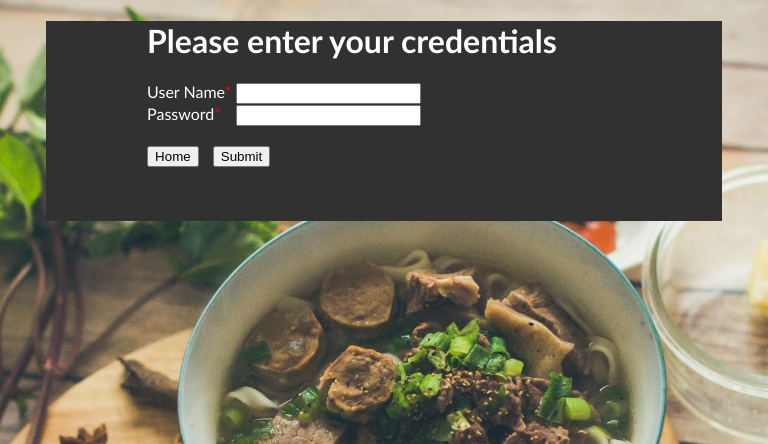
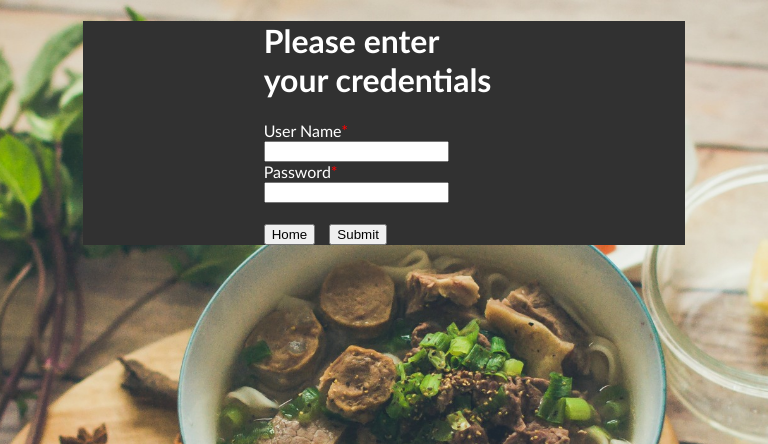
Before and after one commit to toma2004/csci571, a PHP site: page /database/html/log_in_page.html in a window 768 px wide. Shown: the top 444 px of the page. Run offline with PHP 8.4, Linux system fonts and the light colour scheme.

Commit message:
finished RWD for sign up and log in page
add more tuning for main web page (desktop and mobile browsers support)

```diff
--- a/ci/application/views/main_page_view.php
+++ b/ci/application/views/main_page_view.php
@@ -15,6 +15,7 @@ defined('BASEPATH') OR exit('No direct script access allowed');
     <meta name="author" content="Nguyen Tran"/>
     <meta name="viewport" content="width=device-width, initial-scale=1.0"/>
     <?php echo link_tag('css/main_css.css'); ?> <!-- Include css style sheet from folder /css -->
+    <?php echo link_tag('css/login_style.css'); ?> <!-- Include css style sheet from folder /css -->
     <!--<link rel="shortcut icon" type="image/jpg" href="flower_crown1.jpg"></link> -->
     <script src="<?php echo base_url(); ?>javascript/jquery-1.11.3.min.js"></script>
     <script src="<?php echo base_url(); ?>javascript/main_page_js.js"></script>
--- /dev/null
+++ b/ci/css/login_style.css
@@ -0,0 +1,48 @@
+#on_side_usr
+{
+    float: left;
+    padding-right: 10px;
+}
+
+#on_side_pwd
+{
+    float: left;
+    padding-right: 22px;
+}
+
+#pwd_box
+{
+    padding-bottom: 20px;
+}
+
+.outer_box_login
+{
+    margin-left: auto;
+    margin-right: auto;
+    width: 80%;
+    background-color: #313131;
+}
+
+.login_form1
+{
+    margin-left: auto;
+    margin-right: auto;
+    width: 40%;
+    height: 90%;
+}
+
+
+@media only screen and (max-width: 450px)
+{
+    .outer_box_login
+    {
+        width: 100%;
+        position: absolute;
+        top: 0;
+        left: 0;
+    }
+    .login_form1
+    {
+        width: 95%;
+    }
+}
--- a/ci/css/main_css.css
+++ b/ci/css/main_css.css
@@ -228,33 +228,6 @@ header
     text-align: center;
 }
 
-
-
-/**************************************************************************************************
-*Log in page style
-***************************************************************************************************/
-.outer_box_login
-{
-    margin-left: auto;
-    margin-right: auto;
-    width: 80%;
-    background-color: #313131;
-}
-
-.login_form1
-{
-    margin-left: auto;
-    margin-right: auto;
-    width: 40%;
-    height: 90%;
-}
-
-#pwd_login
-{
-    position:relative;
-    left:11px;
-}
-
 /**************************************************************************************************
 *Shopping cart display style
 ***************************************************************************************************/
@@ -483,11 +456,238 @@ header
 {
     background-color: #313131;
 }
+
+
+/**************************************************************************************************
+*Responsive web design for desktop browser
+***************************************************************************************************/
+@media only screen and (min-device-width: 668px) and (max-width: 1018px)
+{
+    #my_header1
+    {
+        margin: 0;
+        padding: 0;
+        width: 100%;
+        position: absolute;
+        top: 0;
+        left: 0;
+    }
+    header
+    {
+        width: 90%;
+        float: right;
+        line-height: 110px;
+        font-size: 35px;
+        margin: 0;
+        padding: 0;
+    }
+    #container
+    {
+        width: 100%;
+        height: 100vh; /*Size of element will be relative to size of viewport*/
+        overflow: hidden;
+        margin: 0;
+        padding: 0;
+        position: absolute;
+        top: 0;
+        left: 0;
+    }
+    /*div of forms*/
+    .main_div
+    {
+        position:relative;
+        top: 300px;
+        width: 100%;
+        margin: 0;
+        padding: 0;
+    }
+    #canvas
+    {
+        width: 100%;
+        height: 100%;
+        padding: 5.5% 0;
+        position: relative;
+
+        -webkit-transform:translateX(0);
+        -moz-transform:translateX(0);
+        -ms-transform:translateX(0);
+        -o-transform:translateX(0);
+        transform:translateX(0);
+
+        -webkit-transition:.5s ease all;
+        -moz-transition:.5s ease all;
+        -o-transition:.5s ease all;
+        transition:.5s ease all;
+    }
+    #nav {
+        width: 500px;
+        height: 100%;
+        background: #313131;
+        position: absolute;
+        left: -500px;
+        top: 0;
+        -webkit-transition:.5s ease all;
+        -moz-transition:.5s ease all;
+        -o-transition:.5s ease all;
+        transition:.5s ease all;
+
+        /* By default, rotate the menu 90deg inwards */
+        -webkit-transform:rotateY(-90deg);
+        -moz-transform:rotateY(-90deg);
+        -ms-transform:rotateY(-90deg);
+        -o-transform:rotateY(-90deg);
+        transform:rotateY(-90deg);
+    }
+    #container.display-nav #canvas {
+        -webkit-transform:translateX(500px);
+        -moz-transform:translateX(500px);
+        -ms-transform:translateX(500px);
+        -o-transform:translateX(500px);
+        transform:translateX(500px);
+    }
+
+    /* transition the menu with perspective on "show-nav" */
+    #container.display-nav #nav {
+        -webkit-transform-origin:100% 50%;
+        -moz-transform-origin:100% 50%;
+        -ms-transform-origin:100% 50%;
+        -o-transform-origin:100% 50%;
+        transform-origin:100% 50%;
+
+        -webkit-transform:perspective(600px) rotateY(0deg);
+        -moz-transform:perspective(600px) rotateY(0deg);
+        -ms-transform:perspective(600px) rotateY(0deg);
+        -o-transform:perspective(600px) rotateY(0deg);
+        transform:perspective(600px) rotateY(0deg);
+    }
+    /*changing list style of nav bar*/
+    #nav li.first_tier
+    {
+        width: 100%;
+        border-bottom: 1px solid #313131;
+    }
+    #nav ul ul
+    {
+        /*Reset values for vertical drop-down list*/
+        position: static;
+        top: auto;
+        width: auto;
+
+    }
+    /*transform a list*/
+    #toggle li a, .replace_a
+    {
+        height: 90px;
+
+    }
+    .border
+    {
+        border-top: 1px solid #313131;
+    }
+    #toggle ul li a, #toggle ul li .replace_a
+    {
+        background-color: #995300;
+        border-top: 1px solid #313131;
+    }
+    #toggle ul li .replace_a:hover
+    {
+        background-color: #909090;
+    }
+
+    /**************************************************************************************************
+    *Displaying detail of a product page
+    ***************************************************************************************************/
+    .product_detail_container
+    {
+        margin: 0;
+        position: absolute;
+        top: 0;
+        left: 0;
+    }
+    .image_info
+    {
+        padding-bottom: 1%;
+        width: 100%;
+        background-color: #000;
+    }
+    #product_image
+    {
+        width: 100%;
+        height: 400px;
+    }
+    #my_image
+    {
+        width: 100%;
+    }
+
+    #sale_text
+    {
+        position: relative;
+        left: 0;
+        padding-bottom: 1%;
+
+    }
+
+    #add_to_cart_button
+    {
+        vertical-align: bottom;
+        bottom: auto;
+        width: 200px;
+        background: orange;
+        border: orange;
+        height: 30px;
+        cursor: pointer;
+        text-align: center;
+    }
+}
+
+@media only screen and (min-width: 571px) and (max-width: 600px)
+{
+    /*div of forms*/
+    .main_div
+    {
+        position: relative;
+        width: 100%;
+        padding: 0;
+        margin: 0;
+        top: 300px;
+    }
+}
+
+@media only screen and (min-width: 416px) and (max-width: 570px)
+{
+    /*div of forms*/
+    .main_div
+    {
+        position: relative;
+        width: 100%;
+        padding: 0;
+        margin: 0;
+        top: 400px;
+    }
+}
+
+@media only screen and (max-width: 415px)
+{
+    /*div of forms*/
+    .main_div
+    {
+        position: relative;
+        width: 100%;
+        padding: 0;
+        margin: 0;
+        top: 520px;
+    }
+}
+
 /**************************************************************************************************
 *Responsive web design for phone
 *Start with iphone 5s and 6
 ***************************************************************************************************/
-@media only screen and (max-device-width: 667px)
+@media only screen and (min-device-width: 320px)
+and (max-device-width: 667px)
+and (-webkit-min-device-pixel-ratio: 2)
+and (orientation: portrait)
 {
     body,html
     {
@@ -644,236 +844,4 @@ header
     {
         font-size: 20px;
     }
-    /**************************************************************************************************
-    *Log in page style
-    ***************************************************************************************************/
-    .outer_box_login
-    {
-        margin-left: auto;
-        margin-right: auto;
-        width: 90%;
-        background-color: #313131;
-        height: 1000px;
-    }
-
-    .login_form1
-    {
-        margin-left: auto;
-        margin-right: auto;
-        width: 85%;
-        height: 100%;
-    }
-    #header_login
-    {
-        font-size: 120px;
-    }
-    .login_label
-    {
-        font-size: 60px;
-    }
-    #usrname_login, #pwd_login, #submit_log_in, #to_home_from_login
-    {
-        font-size: 35px;
-    }
 }
-
-/**************************************************************************************************
-*Responsive web design for desktop browser
-***************************************************************************************************/
-@media only screen and (min-device-width: 668px) and (max-width: 1024px)
-{
-    #my_header1
-    {
-        margin: 0;
-        padding: 0;
-        width: 100%;
-        position: absolute;
-        top: 0;
-    }
-    header
-    {
-        width: 90%;
-        float: right;
-        line-height: 110px;
-        font-size: 35px;
-        margin: 0;
-        padding: 0;
-    }
-    #container
-    {
-        width: 100%;
-        height: 100vh; /*Size of element will be relative to size of viewport*/
-        overflow: hidden;
-        margin: 0;
-        padding: 0;
-        position: absolute;
-        top: 0;
-        left: 0;
-    }
-    /*div of forms*/
-    .main_div
-    {
-        position:absolute;
-        top: 320px;
-        width: 100%;
-        margin: 0;
-        padding: 0;
-    }
-    #canvas
-    {
-        width: 100%;
-        height: 100%;
-        padding: 5.5% 0;
-        position: relative;
-        border: solid;
-
-        -webkit-transform:translateX(0);
-        -moz-transform:translateX(0);
-        -ms-transform:translateX(0);
-        -o-transform:translateX(0);
-        transform:translateX(0);
-
-        -webkit-transition:.5s ease all;
-        -moz-transition:.5s ease all;
-        -o-transition:.5s ease all;
-        transition:.5s ease all;
-    }
-    #nav {
-        width: 500px;
-        height: 100%;
-        background: #313131;
-        position: absolute;
-        left: -500px;
-        top: 0;
-        -webkit-transition:.5s ease all;
-        -moz-transition:.5s ease all;
-        -o-transition:.5s ease all;
-        transition:.5s ease all;
-
-        /* By default, rotate the menu 90deg inwards */
-        -webkit-transform:rotateY(-90deg);
-        -moz-transform:rotateY(-90deg);
-        -ms-transform:rotateY(-90deg);
-        -o-transform:rotateY(-90deg);
-        transform:rotateY(-90deg);
-    }
-    #container.display-nav #canvas {
-        -webkit-transform:translateX(500px);
-        -moz-transform:translateX(500px);
-        -ms-transform:translateX(500px);
-        -o-transform:translateX(500px);
-        transform:translateX(500px);
-    }
-
-    /* transition the menu with perspective on "show-nav" */
-    #container.display-nav #nav {
-        -webkit-transform-origin:100% 50%;
-        -moz-transform-origin:100% 50%;
-        -ms-transform-origin:100% 50%;
-        -o-transform-origin:100% 50%;
-        transform-origin:100% 50%;
-
-        -webkit-transform:perspective(600px) rotateY(0deg);
-        -moz-transform:perspective(600px) rotateY(0deg);
-        -ms-transform:perspective(600px) rotateY(0deg);
-        -o-transform:perspective(600px) rotateY(0deg);
-        transform:perspective(600px) rotateY(0deg);
-    }
-    /*changing list style of nav bar*/
-    #nav li.first_tier
-    {
-        width: 100%;
-        border-bottom: 1px solid #313131;
-    }
-    #nav ul ul
-    {
-        /*Reset values for vertical drop-down list*/
-        position: static;
-        top: auto;
-        width: auto;
-
-    }
-    /*transform a list*/
-    #toggle li a, .replace_a
-    {
-        height: 90px;
-
-    }
-    .border
-    {
-        border-top: 1px solid #313131;
-    }
-    #toggle ul li a, #toggle ul li .replace_a
-    {
-        background-color: #995300;
-        border-top: 1px solid #313131;
-    }
-    #toggle ul li .replace_a:hover
-    {
-        background-color: #909090;
-    }
-    /**************************************************************************************************
-    *Log in page style
-    ***************************************************************************************************/
-    .outer_box_login
-    {
-        margin-left: auto;
-        margin-right: auto;
-        width: 90%;
-        background-color: #313131;
-        height: 200px;
-    }
-
-    .login_form1
-    {
-        margin-left: auto;
-        margin-right: auto;
-        width: 70%;
-        height: 90%;
-    }
-    /**************************************************************************************************
-    *Displaying detail of a product page
-    ***************************************************************************************************/
-    .product_detail_container
-    {
-        margin: 0;
-        position: absolute;
-        top: 0;
-        left: 0;
-    }
-    .image_info
-    {
-        padding-bottom: 1%;
-        width: 100%;
-        background-color: #000;
-    }
-    #product_image
-    {
-        width: 100%;
-        height: 400px;
-    }
-    #my_image
-    {
-        width: 100%;
-    }
-
-    #sale_text
-    {
-        position: relative;
-        left: 0;
-        padding-bottom: 1%;
-
-    }
-
-    #add_to_cart_button
-    {
-        vertical-align: bottom;
-        bottom: auto;
-        width: 200px;
-        background: orange;
-        border: orange;
-        height: 30px;
-        cursor: pointer;
-        text-align: center;
-    }
-}
--- a/ci/css/sign_up_style.css
+++ b/ci/css/sign_up_style.css
@@ -9,6 +9,12 @@
 {
     position: relative;
     left: 20px;
+    width: 90%;
+}
+
+#last_name_signup_page, #country_shipping_signup_page, #dob_signup_page, #exp_year_signup_page, #country_billing_signup_page, #email_signup_page, #pwd_signup_page
+{
+    width: 90%;
 }
 
 @media only screen and (max-width: 650px)
--- a/ci/html/log_in_page.html
+++ b/ci/html/log_in_page.html
@@ -5,10 +5,11 @@
     <meta name="keywords" content="HTML,CSS,XML,JavaScript"/>
     <meta name="author" content="Nguyen Tran"/>
 
+    <meta name="viewport" content="width=device-width, initial-scale=1.0"/>
     <script src="../javascript/jquery-1.11.3.min.js"></script>
     <script src="../javascript/main_page_js.js"></script>
     <link rel="stylesheet" type="text/css" href="../css/main_css.css"/> <!-- link to external css file -->
-
+    <link rel="stylesheet" type="text/css" href="../css/login_style.css"/> <!-- link to external css file -->
     <title>N2 customer log-in</title>
 </head>
 <body>
@@ -19,11 +20,19 @@
         <p id="error_message_log_in_page" style="color: red"></p>
 
         <form id="mylogin_form1" action="http://localhost/ci/index.php/main_webpage/log_in" method="POST">
-            <span class="login_label">User Name</span><span style="color: red">*</span>
-            <input type="text" id="usrname_login" name="user_name" maxlength="30" pattern="[a-zA-z0-9]+" required/><br/>
+            <div id="usr_box">
+                <div id="on_side_usr">
+                    <label for="usrname_login">User Name</label><span style="color: red">*</span>
+                </div>
+                <input type="text" id="usrname_login" name="user_name" maxlength="30" pattern="[a-zA-z0-9]+" required/>
+            </div>
 
-            <span class="login_label">Password</span><span style="color: red">*</span>
-            <input type="password" id="pwd_login" name="pass_word" maxlength="30" required style="position:relative; left:11px;"/><br/><br/>
+            <div id="pwd_box">
+                <div id="on_side_pwd">
+                    <label for="pwd_login">Password</label><span style="color: red">*</span>
+                </div>
+                <input type="password" id="pwd_login" name="pass_word" maxlength="30" required/>
+            </div>
 
             <a href="http://localhost/ci/index.php/main_webpage"><button type="button" id="to_home_from_login">Home</button></a>
             <button type="submit" id="submit_log_in" name="submit_log_in" value="submit_log_in" style="position: relative; left: 10px">Submit</button>
```
Also changed, not shown: ci/application/views/check_out_summary.php (+6 -4 lines), ci/application/views/log_in_form_view.php (+13 -4 lines), ci/application/views/sign_up_form_view.php (+104 -22 lines), ci/html/sign_up.html (+25 -9 lines).
